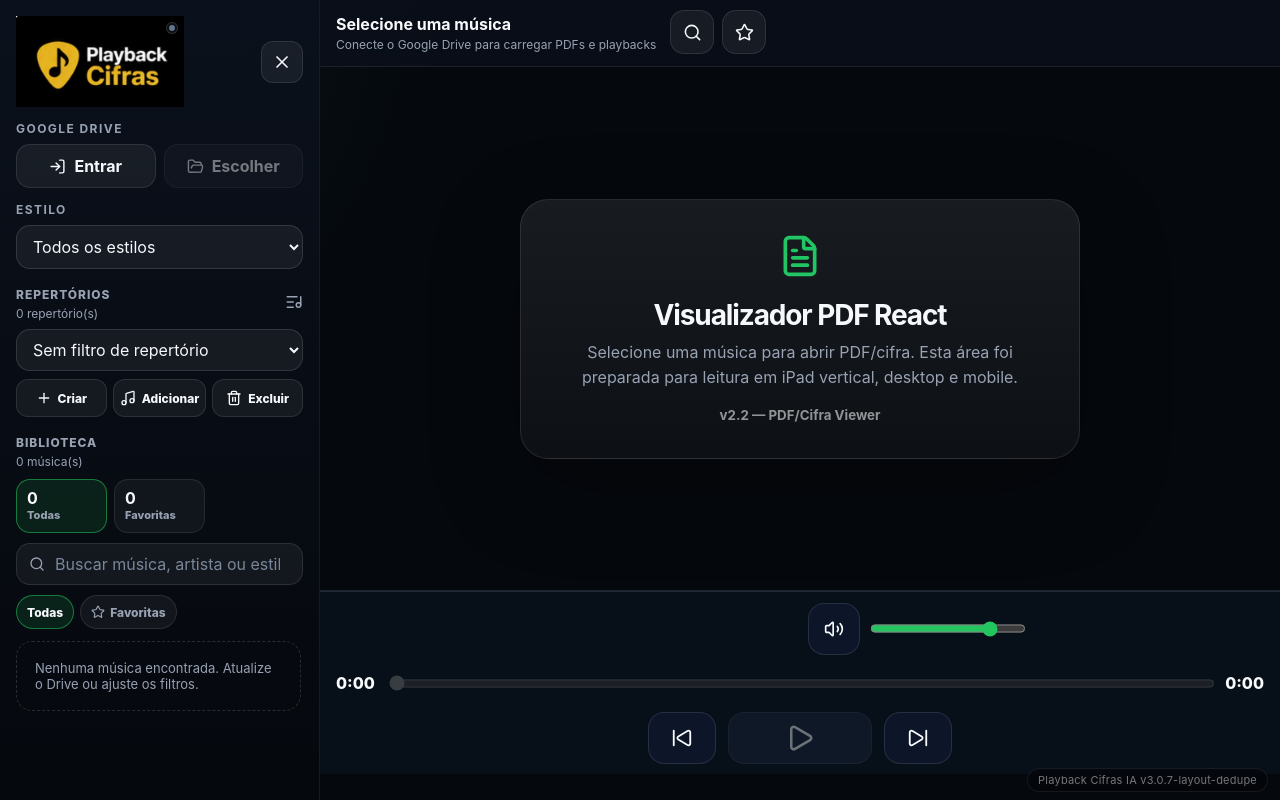
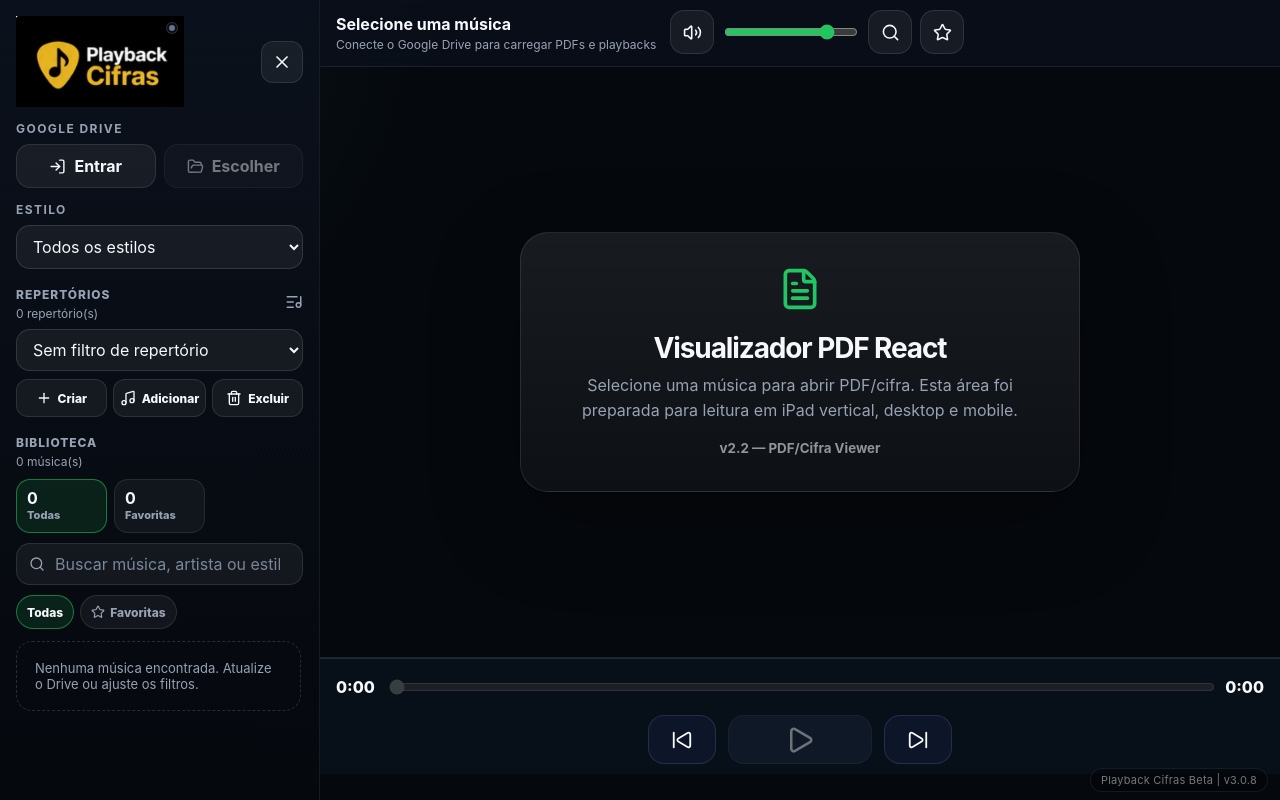
Before and after one commit to ralbertini2/playback-cifras-ia-alpha, a React (Vite) app: page / in a window 1280 px wide. Built offline with nearby package versions, Linux system fonts and the light colour scheme.

Commit message:
fix: move volume to header

```diff
--- a/src/app/App.jsx
+++ b/src/app/App.jsx
@@ -173,7 +173,7 @@ export default function App() {
           onDeletePlaylist={deletePlaylist}
         />
       )}
-      toolbar={<Toolbar song={currentSong} meta={meta} onOpenMenu={() => setSidebarOpen(true)} onOpenSearch={() => setSidebarOpen(true)} loading={drive.loadingLibrary || drive.loadingSong} favoriteActive={libraryView.isFavorite(currentSong)} onToggleFavorite={toggleCurrentFavorite} />}
+      toolbar={<Toolbar song={currentSong} meta={meta} onOpenMenu={() => setSidebarOpen(true)} onOpenSearch={() => setSidebarOpen(true)} loading={drive.loadingLibrary || drive.loadingSong} favoriteActive={libraryView.isFavorite(currentSong)} onToggleFavorite={toggleCurrentFavorite} audio={audio} />}
       viewer={<PdfViewer source={drive.pdfUrl} title={currentSong?.title || 'Exemplo de cifra em PDF'} />}
       player={(
         <PlayerBar
--- a/src/components/PlayerBar/PlayerBar.jsx
+++ b/src/components/PlayerBar/PlayerBar.jsx
@@ -1,4 +1,4 @@
-import { Pause, Play, SkipBack, SkipForward, Volume2, VolumeX } from 'lucide-react';
+import { Pause, Play, SkipBack, SkipForward } from 'lucide-react';
 import styles from './PlayerBar.module.css';
 
 function formatTime(value) {
@@ -15,23 +15,7 @@ export default function PlayerBar({ audio, onPrevious, onNext }) {
 
   return (
     <section className={styles.player} aria-label="Player de playback">
-      <div className={styles.volumeRow}>
-        {audio?.error && <small className={styles.error}>{audio.error}</small>}
-        <div className={styles.volume} aria-label="Controle de volume">
-          <button type="button" onClick={() => audio?.toggleMute?.()} aria-label="Ativar ou desativar som">
-            {audio?.muted ? <VolumeX size={20} /> : <Volume2 size={20} />}
-          </button>
-          <input
-            type="range"
-            min="0"
-            max="1"
-            step="0.01"
-            value={audio?.volume ?? 0.8}
-            onChange={(event) => audio?.setVolume?.(Number(event.target.value))}
-            aria-label="Volume"
-          />
-        </div>
-      </div>
+      {audio?.error && <small className={styles.error}>{audio.error}</small>}
 
       <div className={styles.timeline}>
         <span>{formatTime(currentTime)}</span>
--- a/src/components/PlayerBar/PlayerBar.module.css
+++ b/src/components/PlayerBar/PlayerBar.module.css
@@ -3,7 +3,7 @@
   z-index: 20;
   display: grid;
   gap: 0.55rem;
-  padding: 0.65rem 1rem max(0.65rem, env(safe-area-inset-bottom));
+  padding: 0.6rem 1rem max(0.6rem, env(safe-area-inset-bottom));
   background: rgba(8, 15, 26, 0.96);
   border-top: 1px solid rgba(148, 163, 184, 0.18);
   color: #f8fafc;
@@ -11,18 +11,11 @@
   touch-action: manipulation;
 }
 
-.volumeRow {
-  min-width: 0;
-  display: grid;
-  grid-template-columns: minmax(0, 1fr) minmax(150px, 220px);
-  gap: 1rem;
-  align-items: center;
-}
-
 .error {
   color: #fca5a5;
   font-weight: 700;
   min-width: 0;
+  text-align:center;
 }
 
 .timeline {
@@ -33,11 +26,10 @@
   font-weight: 800;
 }
 
-.timeline input,
-.volume input {
+.timeline input {
   width: 100%;
   accent-color: #22c55e;
-  min-height: 2.2rem;
+  min-height: 2.1rem;
   touch-action: manipulation;
 }
 
@@ -53,14 +45,13 @@
   pointer-events: auto;
 }
 
-.controls button,
-.volume button {
+.controls button {
   appearance: none;
   border: 1px solid rgba(148, 163, 184, 0.18);
   border-radius: 1rem;
   background: rgba(15, 23, 42, 0.92);
   color: #f8fafc;
-  min-height: 3.25rem;
+  min-height: 3.1rem;
   min-width: 4.25rem;
   padding: 0;
   display: inline-flex;
@@ -88,26 +79,10 @@
   background: rgba(30, 41, 59, 0.92) !important;
 }
 
-.volume {
-  justify-self: end;
-  display: flex;
-  align-items: center;
-  gap: 0.5rem;
-  width: min(220px, 100%);
-}
-
-.volume button {
-  min-width: 3.25rem;
-}
-
 @media (max-width: 1024px) {
   .player {
     gap: 0.5rem;
-    padding: 0.65rem 0.85rem max(0.65rem, env(safe-area-inset-bottom));
-  }
-
-  .volumeRow {
-    grid-template-columns: minmax(0, 1fr) minmax(120px, 180px);
+    padding: 0.6rem 0.85rem max(0.6rem, env(safe-area-inset-bottom));
   }
 
   .controls {
@@ -126,15 +101,3 @@
     min-width: 8.75rem !important;
   }
 }
-
-@media (max-width: 560px) {
-  .volumeRow {
-    grid-template-columns: 1fr;
-    gap: 0.45rem;
-  }
-
-  .volume {
-    justify-self: stretch;
-    width: 100%;
-  }
-}
--- a/src/components/Toolbar/Toolbar.jsx
+++ b/src/components/Toolbar/Toolbar.jsx
@@ -1,7 +1,16 @@
-import { Loader2, Menu, Search, Star } from 'lucide-react';
+import { Loader2, Menu, Search, Star, Volume2, VolumeX } from 'lucide-react';
 import styles from './Toolbar.module.css';
 
-export default function Toolbar({ song, meta, onOpenMenu, onOpenSearch, loading = false, favoriteActive = false, onToggleFavorite }) {
+export default function Toolbar({
+  song,
+  meta,
+  onOpenMenu,
+  onOpenSearch,
+  loading = false,
+  favoriteActive = false,
+  onToggleFavorite,
+  audio,
+}) {
   return (
     <div className={styles.toolbar}>
       <button className={styles.menuButton} onClick={onOpenMenu} aria-label="Abrir menu"><Menu size={22} /></button>
@@ -11,6 +20,20 @@ export default function Toolbar({ song, meta, onOpenMenu, onOpenSearch, loading
       </div>
       <div className={styles.controls}>
         {loading ? <Loader2 className={styles.spinner} size={19} aria-label="Carregando" /> : null}
+        <div className={styles.volume} aria-label="Controle de volume">
+          <button type="button" onClick={() => audio?.toggleMute?.()} aria-label="Ativar ou desativar som">
+            {audio?.muted ? <VolumeX size={19} /> : <Volume2 size={19} />}
+          </button>
+          <input
+            type="range"
+            min="0"
+            max="1"
+            step="0.01"
+            value={audio?.volume ?? 0.8}
+            onChange={(event) => audio?.setVolume?.(Number(event.target.value))}
+            aria-label="Volume"
+          />
+        </div>
         <button onClick={onOpenSearch || onOpenMenu} aria-label="Buscar"><Search size={19} /></button>
         <button className={favoriteActive ? styles.favoriteActive : ''} onClick={onToggleFavorite} aria-label="Favoritar música atual"><Star size={19} /></button>
       </div>
--- a/src/components/Toolbar/Toolbar.module.css
+++ b/src/components/Toolbar/Toolbar.module.css
@@ -23,10 +23,31 @@
 .controls { display:flex; align-items:center; gap:8px; overflow:auto; padding-bottom:2px; }
 .controls span { color:var(--muted); font-size:13px; font-weight:800; min-width:45px; text-align:center; }
 
+.volume {
+  display:flex;
+  align-items:center;
+  gap:0.5rem;
+  width:min(190px, 24vw);
+  min-width:132px;
+}
+
+.volume input {
+  width:100%;
+  accent-color:#22c55e;
+  min-height:2rem;
+  touch-action:manipulation;
+}
+
+.volume button {
+  min-width:44px;
+  flex:0 0 auto;
+}
+
 @media (min-width: 901px) { .menuButton { display:none; } }
 @media (max-width: 700px) {
   .toolbar { grid-template-columns:auto minmax(0,1fr); }
   .controls { grid-column:1 / -1; }
+  .volume { width:min(180px, 48vw); }
 }
 
 .spinner {
--- a/src/components/VersionFooter/VersionFooter.jsx
+++ b/src/components/VersionFooter/VersionFooter.jsx
@@ -1,6 +1,6 @@
-import { APP_NAME, APP_VERSION } from '../../config/appVersion.js';
+import { APP_VERSION_LABEL } from '../../config/appVersion.js';
 import styles from './VersionFooter.module.css';
 
 export default function VersionFooter() {
-  return <footer className={styles.footer}>{APP_NAME} {APP_VERSION}</footer>;
+  return <footer className={styles.footer}>{APP_VERSION_LABEL}</footer>;
 }
--- a/src/config/appVersion.js
+++ b/src/config/appVersion.js
@@ -1,3 +1,3 @@
-export const APP_VERSION = 'v3.0.7-layout-dedupe';
-export const APP_NAME = 'Playback Cifras IA';
-export const APP_VERSION_LABEL = `${APP_NAME} ${APP_VERSION}`;
+export const APP_VERSION = 'v3.0.8';
+export const APP_NAME = 'Playback Cifras Beta';
+export const APP_VERSION_LABEL = `${APP_NAME} | ${APP_VERSION}`;
```
Also changed, not shown: 2 other files (tests, documents, lock files or other folders).
